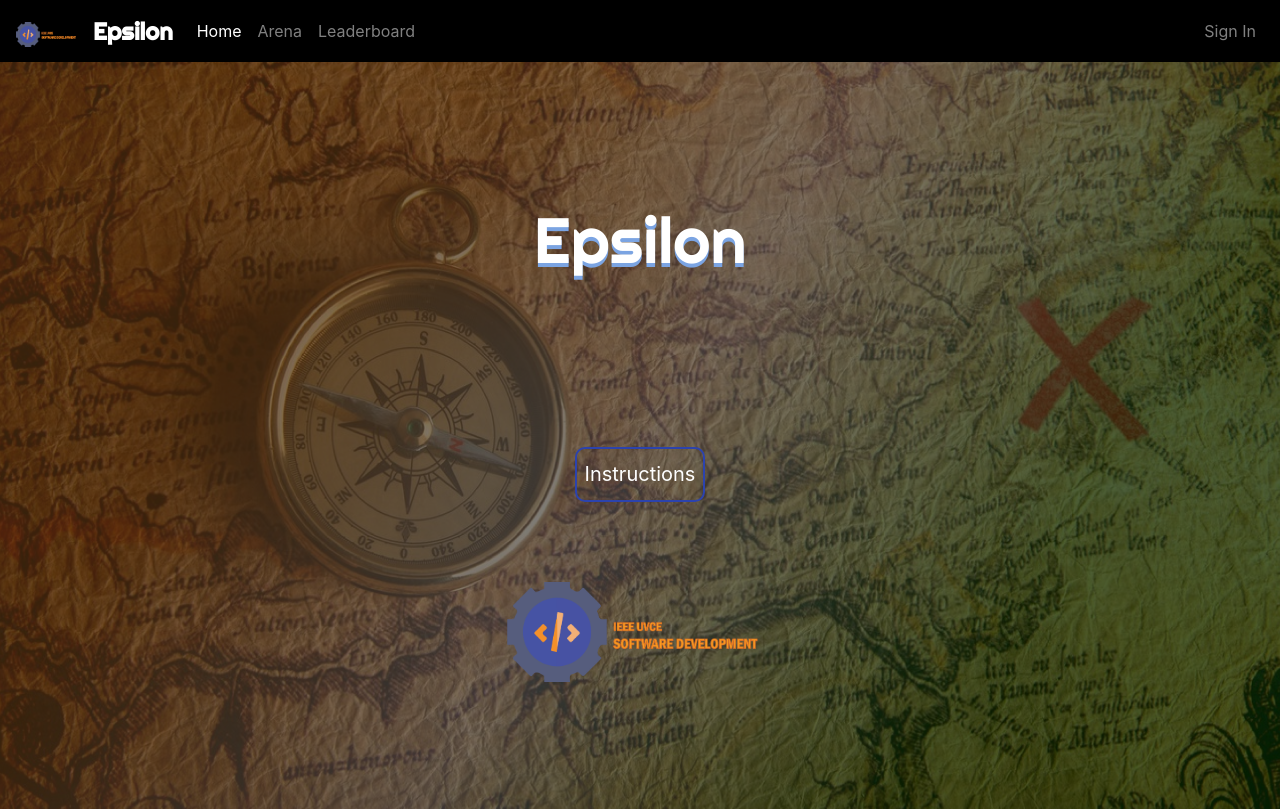
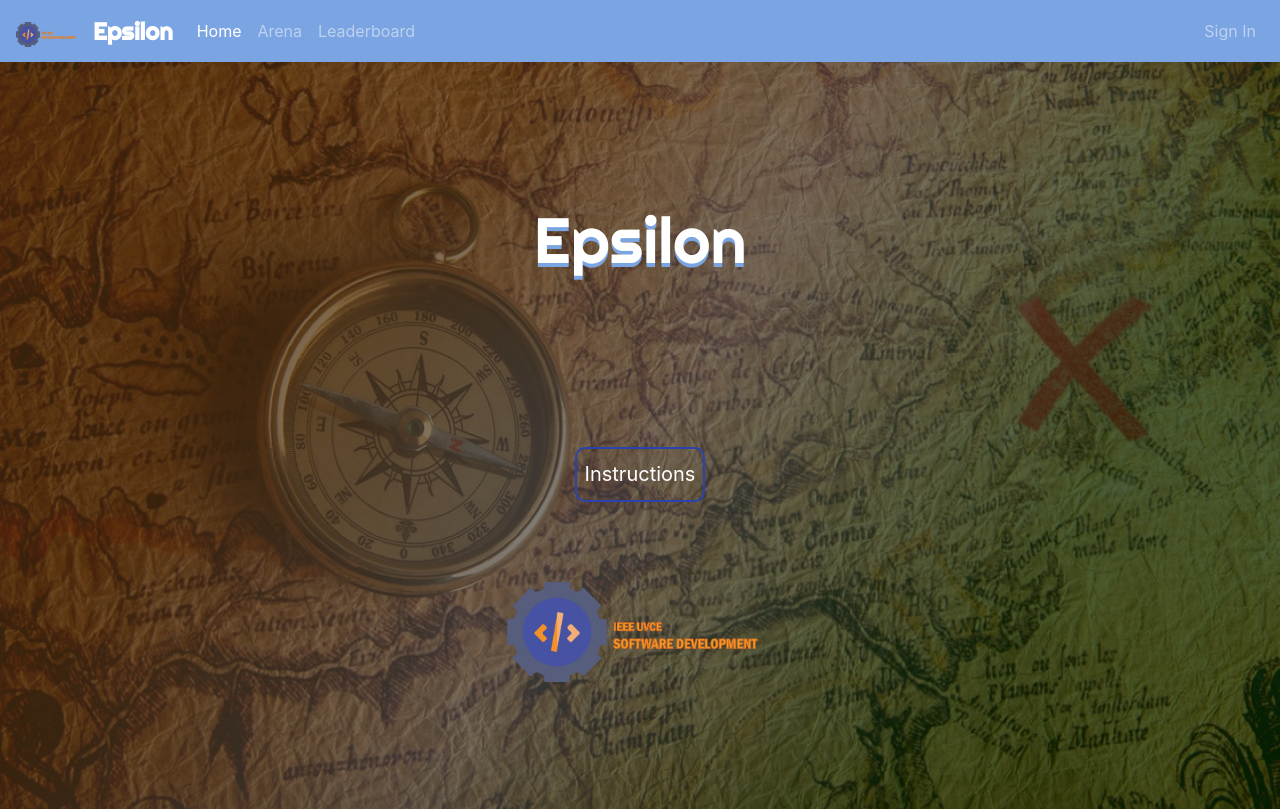
Before and after one commit to Nimitha-jagadeesha/Epsilonn-22, a Django app: page / in a window 1280 px wide. Shown: the top 809 px of the page. Run offline with Django 3.2, Linux system fonts and the light colour scheme; some libraries are stand-ins or nearby versions; some web fonts are replaced.

Commit message:
Update home.html

```diff
--- a/epsilon/templates/epsilon/home.html
+++ b/epsilon/templates/epsilon/home.html
@@ -148,7 +148,7 @@
 </div>
 <header>
     <nav class="navbar navbar-expand-md navbar-dark fixed-top"
-        style="background-color:black;">
+        style="background-color:rgb(123, 164, 226); color:black;">
         <a class="navbar-brand" href="/"><img src="{% static 'img/logo.png'%}" alt=""
                 style="width:60px;height:25px;"> &nbsp; <b
                 style="font-family: 'Righteous', sans-serif;font-size:larger">Epsilon</b></a>
```
